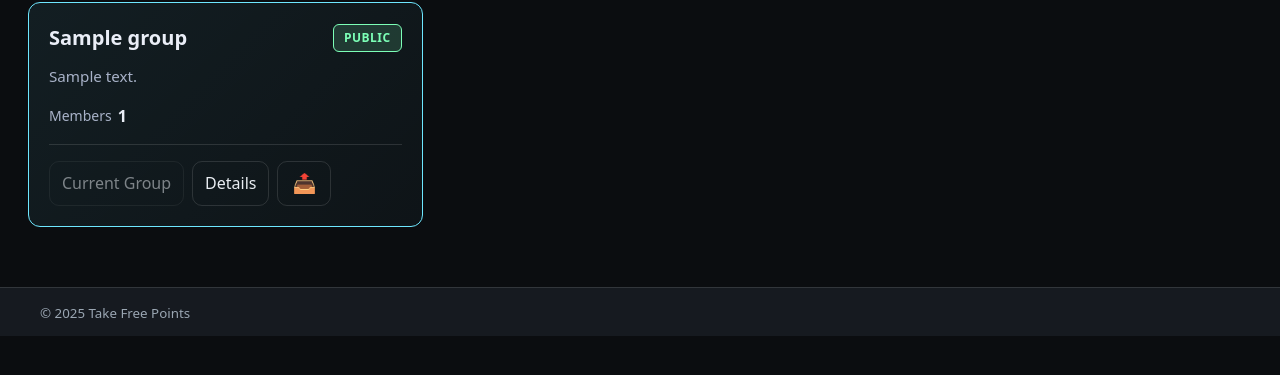
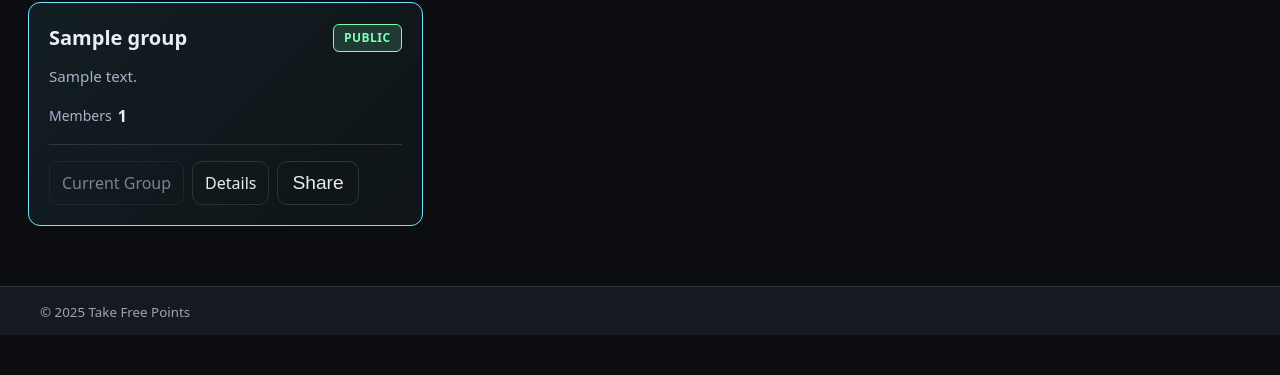
Before and after one commit to ahicks5/claamp-poll, a Flask app: page /groups/ in a window 1280 px wide. Shown: the part 386-761 px from the top of the page. Run offline with Flask 3, Linux system fonts and the light colour scheme; a user stored in the database is signed in; tables that the repository leaves empty hold one stand-in row (values such as "Sample post").

```diff
--- a/templates/groups_dashboard.html
+++ b/templates/groups_dashboard.html
@@ -79,7 +79,7 @@
               data-group-id="{{ group.id }}"
               data-invite-code="{{ group.invite_code or '' }}"
               title="Share group">
-              📤
+              Share
             </button>
           </div>
 
```
